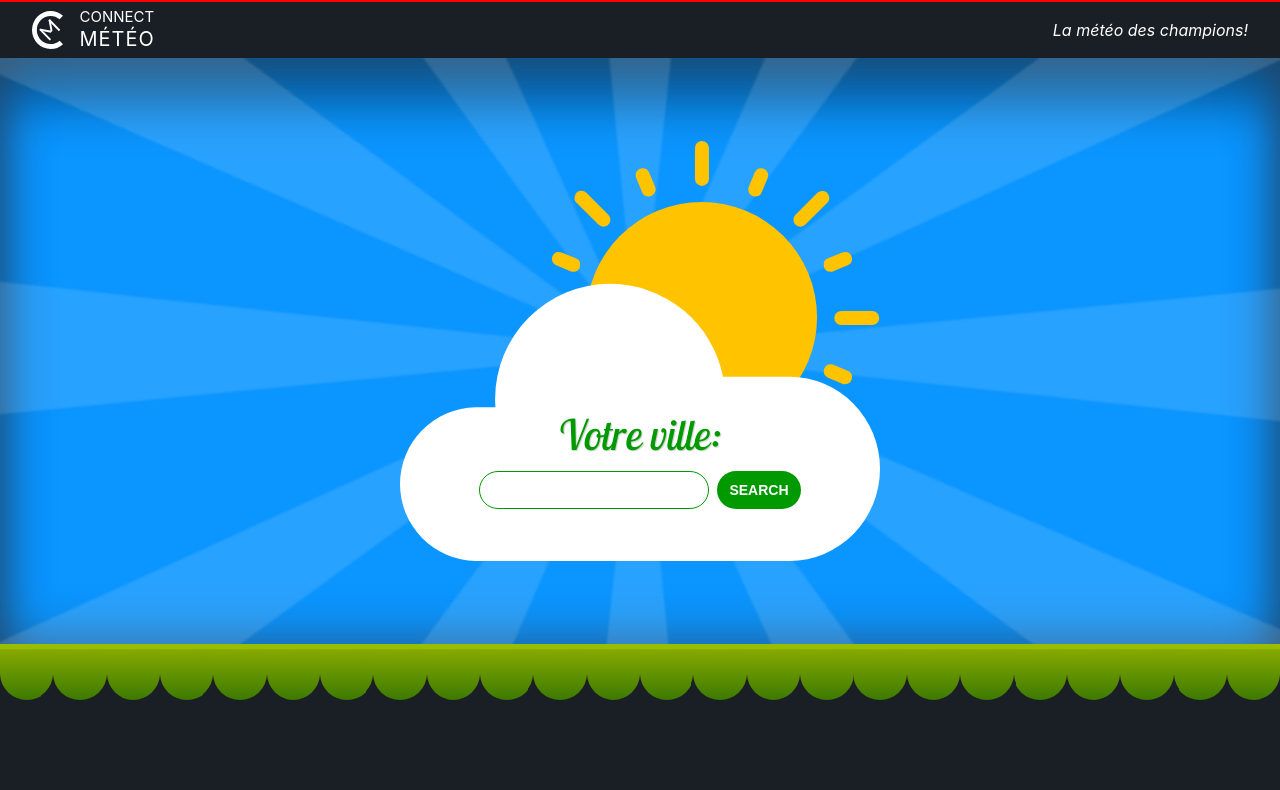
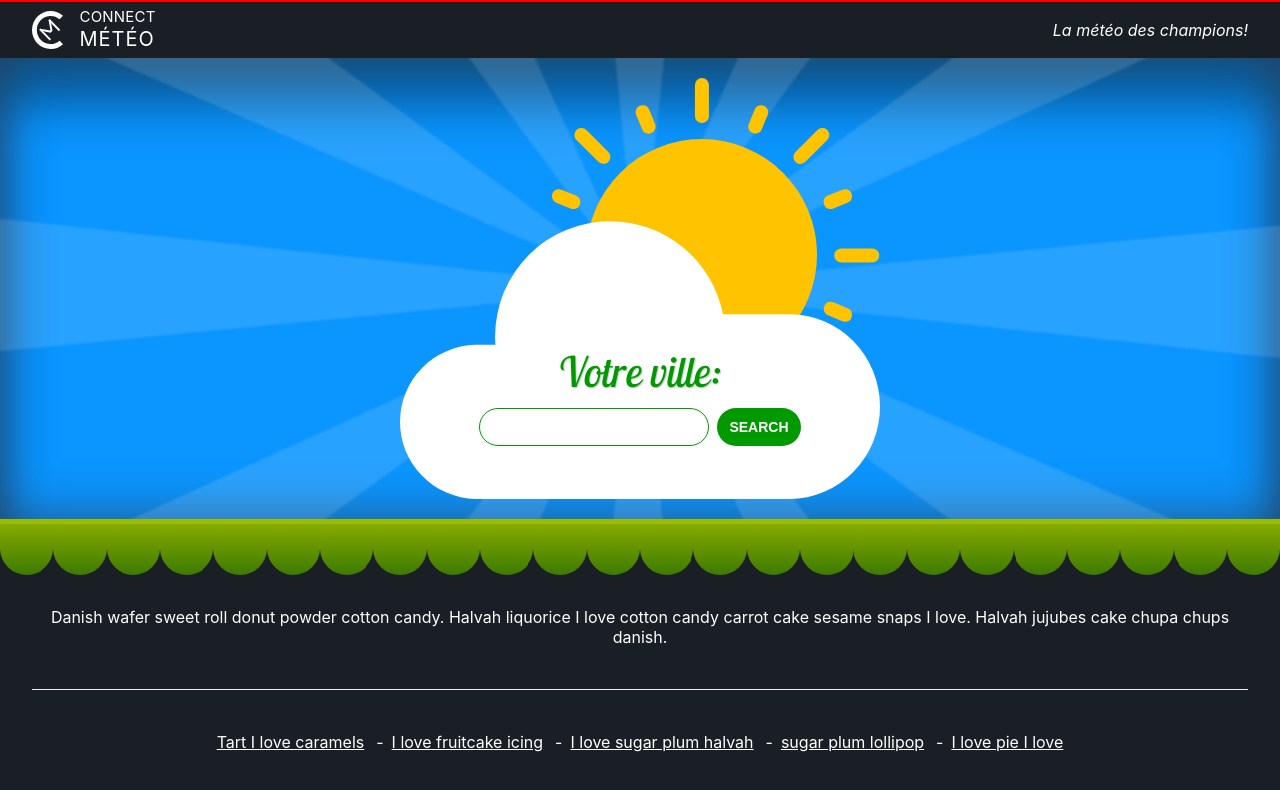
Before and after one commit to NicoDrouin/Connecting-weather, a React (Create React App) app: page / in a window 1280 px wide. Shown: the top 790 px of the page. Built offline with nearby package versions, Linux system fonts and the light colour scheme.

Commit message:
Footer basic

```diff
--- a/src/assets/styles/style.scss
+++ b/src/assets/styles/style.scss
@@ -128,13 +128,13 @@ button {
 .footer {
     color: white;
     background-color: #191f24;
-    padding: 0 32px;
 }
 
 .header {
     display: flex;
     align-items: center;
     height: 58px;
+    padding: 0 32px;
     border-top: 2px solid red;
 
     > img {
@@ -151,6 +151,7 @@ button {
 
             &:first-of-type {
                 font-size: 15px;
+                letter-spacing: .2px;
             }
 
             &:last-of-type {
@@ -168,11 +169,52 @@ button {
 }
 
 .footer {
+    width: 100%;
+    padding: 72px 32px 48px;
+    text-align: center;
     background-image: url(../img/grass.svg);
     background-size: auto 56px;
     background-repeat: repeat-x;
-    width: 100%;
-    min-height: 156px;
+
+    > hr {
+        margin: 42px 0;
+        border-width: 0 0 1px;
+    }
+
+    > ul {
+        margin: 0;
+        padding: 0;
+        list-style: none;
+
+        > li {
+            display: inline-block;
+            margin: 0 4px;
+
+            &:first-of-type {
+                margin-left: 0;
+            }
+
+            &:last-of-type {
+                margin-right: 0;
+            }
+
+            > a {
+                color: white;
+                transition: color .2s;
+
+                &:focus,
+                &:hover,
+                &:active {
+                    color: #a0a0a0;
+                }
+            }
+
+            &:not(:last-of-type):after {
+                content: '-';
+                margin-left: 12px;
+            }
+        }
+    }
 }
 
 
--- a/src/component/Footer.js
+++ b/src/component/Footer.js
@@ -3,6 +3,15 @@ import React from 'react'
 const Footer = () => {
     return (
         <footer className='footer'>
+            <p>Danish wafer sweet roll donut powder cotton candy. Halvah liquorice I love cotton candy carrot cake sesame snaps I love. Halvah jujubes cake chupa chups danish.</p>
+            <hr/>
+            <ul>
+                <li><a href='https://www.google.com'>Tart I love caramels</a></li>
+                <li><a href='https://www.google.com'>I love fruitcake icing</a></li>
+                <li><a href='https://www.google.com'>I love sugar plum halvah</a></li>
+                <li><a href='https://www.google.com'>sugar plum lollipop</a></li>
+                <li><a href='https://www.google.com'>I love pie I love</a></li>
+            </ul>
         </footer>
     )
 }
```
